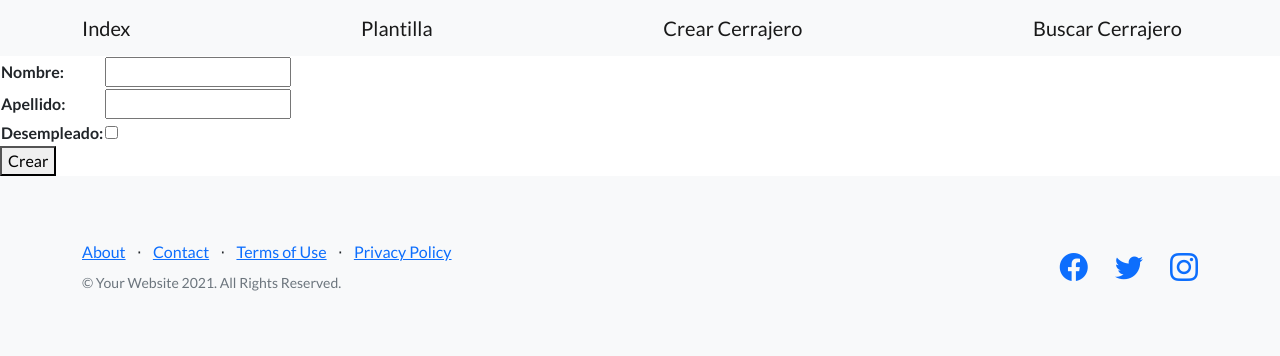
After one commit to PabloLL2/Repaso1-Quiroga-Pablo, a Django app: page /profesionales/cerrajero/crear/ in a window 1280 px wide. The commit adds this page. Shown: the top 356 px of the page. Run offline with Django 4.2, Linux system fonts and the light colour scheme; some libraries are stand-ins or nearby versions.

Commit message:
Ultimos Cambios

```diff
--- a/index/templates/index/index.html
+++ b/index/templates/index/index.html
@@ -22,23 +22,27 @@
             <div class="container">
                 <a class="navbar-brand" href={% url 'index' %}>Index</a>
                 <a class="navbar-brand" href={% url 'plantilla' %}>Plantilla </a>
+                <a class="navbar-brand" href={% url 'crear_cerrajero' %}>Crear Cerrajero </a>
+                <a class="navbar-brand" href="#">Buscar Cerrajero </a>
             </div>
         </nav>
         <!-- Masthead-->
+        {% block 'header_block' %}
         <header class="masthead">
             <div class="container position-relative">
                 <div class="row justify-content-center">
                     <div class="col-xl-6">
                         <div class="text-center text-white">
                             <!-- Page heading-->
-                            {% block 'header_block' %}
+                            {% block 'header_text_block' %}
                             <h1 class="mb-5">Bienvenidos a nuestra Pagina de Inicio!</h1>
-                            {% endblock 'header_block' %}
+                            {% endblock 'header_text_block' %}
                         </div>
                     </div>
                 </div>
             </div>
         </header>
+        {% endblock 'header_block' %}
 
         {% block  'body_block' %}
         {% endblock 'body_block' %}
--- a/miproyecto/urls.py
+++ b/miproyecto/urls.py
@@ -19,5 +19,6 @@ from django.urls import path, include
 
 urlpatterns = [
     path('', include('index.urls')),
+    path('profesionales/', include('profesionales.urls')),
     path('admin/', admin.site.urls),
 ]
--- /dev/null
+++ b/profesionales/forms.py
@@ -0,0 +1,6 @@
+from django import forms
+
+class CerrajeroFormulario(forms.Form):
+    nombre = forms.CharField(max_length=20)
+    apellido = forms.CharField(max_length=30)
+    desempleado = forms.BooleanField()
--- /dev/null
+++ b/profesionales/templates/profesionales/crear_cerrajero.html
@@ -0,0 +1,17 @@
+{% extends 'index/index.html' %}
+
+{% block 'header_block' %}
+{% endblock 'header_block' %}
+
+{% block 'body_block' %}
+
+    <form action="" method='post'>
+        {% csrf_token %}
+        <table>
+            {{form.as_table}}
+        </table>
+        {% comment %} <input type="submit" value="Crear"> {% endcomment %}
+        <button>Crear</button>
+    </form>
+
+{% endblock 'body_block' %}
--- /dev/null
+++ b/profesionales/urls.py
@@ -0,0 +1,7 @@
+from django.urls import path
+from . import views
+
+urlpatterns = [
+    path('cerrajero/crear/', views.crear_cerrajero, name='crear_cerrajero'),
+    # path('',, name='buscar_cerrajero'),
+]
--- a/profesionales/views.py
+++ b/profesionales/views.py
@@ -1,3 +1,8 @@
 from django.shortcuts import render
+from .forms import CerrajeroFormulario
 
 # Create your views here.
+
+def crear_cerrajero(request):
+    form = CerrajeroFormulario()
+    return render(request, "profesionales/crear_cerrajero.html", {'form': form})
```
Also changed, not shown: index/templates/index/plantilla.html (+5 -5 lines).
